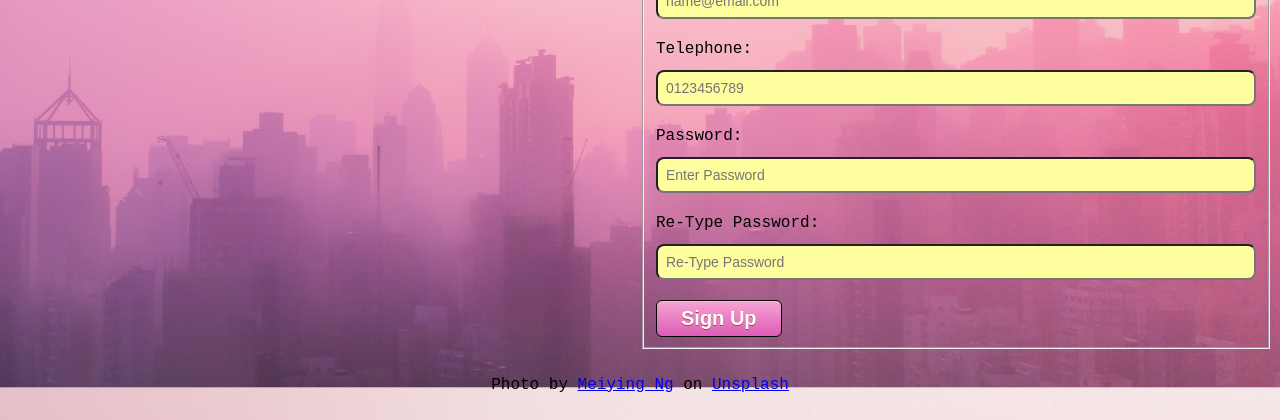
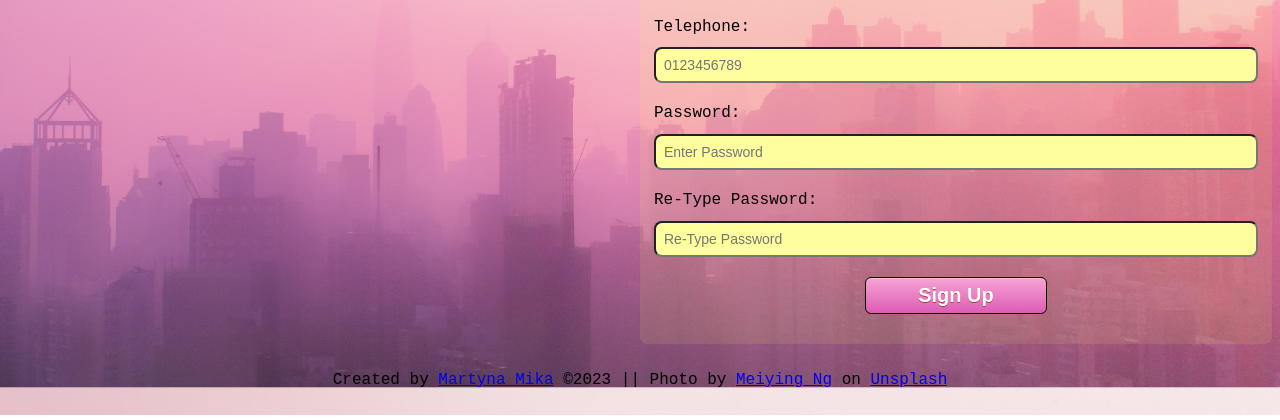
Before and after one commit to MaMikaDev/sign_up_form, a plain HTML site: page index.html in a window 1280 px wide. Shown: the part 467-887 px from the top of the page. Drawn offline with Linux system fonts and the light colour scheme; a web font is replaced by a local one.

Commit message:
bits and bobs
align the form and buttons, corrected placing

```diff
--- a/index.html
+++ b/index.html
@@ -22,8 +22,6 @@
           <em>Sign Up - Now!</em> to get started.
         </p>
         <p>You <em>know</em> you want to.</p>
-
-        <legend>Contact Details:</legend>
 
         <fieldset>
           <form action="#">
@@ -98,16 +96,21 @@
               />
             </div>
 
-            <button type="submit" class="submit_button">Sign Up</button>
+            <div class="form_row">
+              <button type="submit" class="submit_button">Sign Up</button>
+            </div>
           </form>
         </fieldset>
       </div>
     </main>
     <footer>
       <p>
-        Photo by
+        Created by
+        <a href="https://github.com/TheOtherMK" target="_blank">Martyna Mika</a>
+        &copy;2023 || Photo by
         <a
           href="https://unsplash.com/@meiying?utm_source=unsplash&utm_medium=referral&utm_content=creditCopyText"
+          target="_blank"
           >Meiying Ng</a
         >
         on
--- a/styles.css
+++ b/styles.css
@@ -21,6 +21,14 @@ body {
   align-items: center;
 }
 
+/* a {
+  text-decoration: none;
+} */
+
+a:visited {
+  color: rgb(255, 255, 255);
+}
+
 main {
   flex: 1;
   overflow: hidden;
@@ -41,6 +49,8 @@ div.logo_side {
 div.form_box {
   margin: 10px 0;
   overflow: hidden;
+  background-color: hsla(60, 98%, 67%, 0.1);
+  border-radius: 1%;
 }
 
 div.form_box p {
@@ -82,11 +92,18 @@ div.form_box p {
   padding: 6px 24px;
   text-decoration: none;
   text-shadow: 0px 1px 0px #b23e35;
+  justify-self: center;
+  align-self: center;
+  width: 30%;
 }
 
 .submit_button:active {
   position: relative;
   top: 1px;
+}
+
+fieldset {
+  border: none;
 }
 
 @media only screen and (min-width: 700px) {
```
